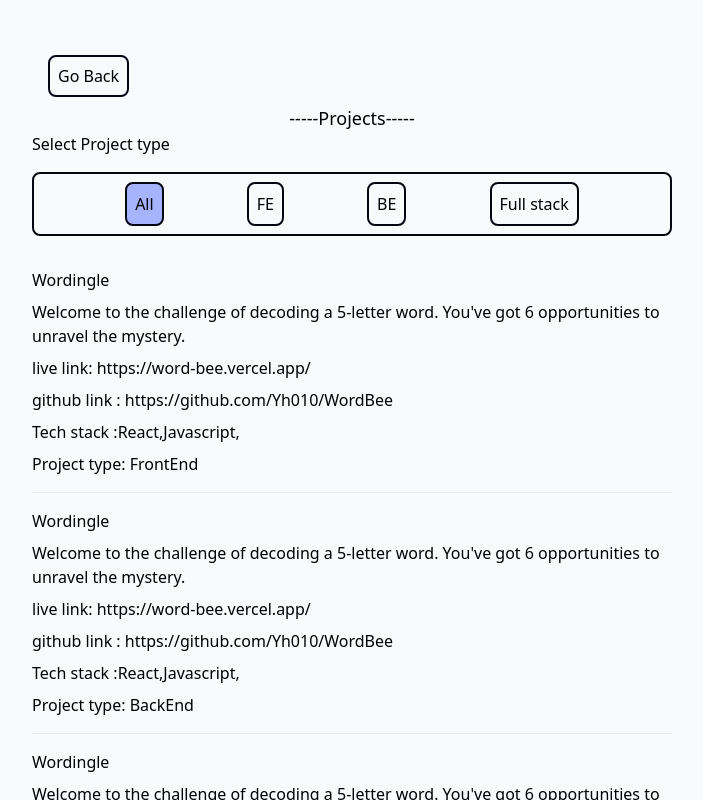
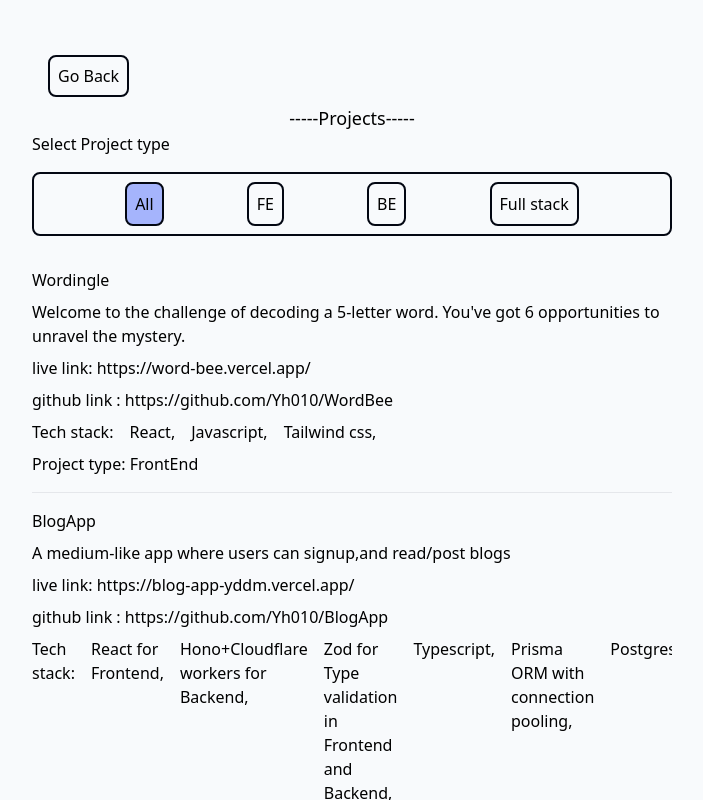
Before and after one commit to Yh010/Portfolio-v2, a React (Vite) app: page /projects in a window 1280 px wide. Shown: the whole page, without its empty margins (288-991 px from the left). Built offline with nearby package versions, Linux system fonts and the light colour scheme.

Commit message:
projects added

```diff
--- a/src/contactMe/ContactMe.tsx
+++ b/src/contactMe/ContactMe.tsx
@@ -1,6 +1,6 @@
 function ContactMe() {
   return (
-    <div className="flex justify-between items-center space-x-4 mb-14">
+    <div className="flex justify-between items-center space-x-4 mb-14 overflow-auto p-4">
       <div className="flex">
         <a
           className=" flex hover:text-blue-600 after:content-['_↗'] ..."
--- a/src/projects/projects.tsx
+++ b/src/projects/projects.tsx
@@ -3,44 +3,93 @@
 import usefilterStore from "../store";
 import { useState, useEffect } from "react";
 import { Link } from "react-router-dom";
-import ContactMe from "../contactMe/ContactMe";
 const projects: ProjectsArr = {
   object: [
     {
       projectName: "Wordingle",
       projectDescription:
         "Welcome to the challenge of decoding a 5-letter word. You've got 6 opportunities to unravel the mystery. ",
-      projectTechStack: ["React", "Javascript"],
+      projectTechStack: ["React", "Javascript", "Tailwind css"],
       liveLink: "https://word-bee.vercel.app/",
       githubLink: "https://github.com/Yh010/WordBee",
       projectType: ProjectType.FE,
     },
     {
-      projectName: "Wordingle",
+      projectName: "BlogApp ",
+      projectDescription:
+        "A medium-like app where users can signup,and read/post blogs",
+      projectTechStack: [
+        "React for Frontend",
+        "Hono+Cloudflare workers for Backend",
+        "Zod for Type validation in Frontend and Backend",
+        "Typescript",
+        "Prisma ORM with connection pooling",
+        "Postgres",
+        "JWT for authentication",
+        "Draft js for Rich text editor (coming soon)",
+        "Tailwind css",
+      ],
+      liveLink: "https://blog-app-yddm.vercel.app/",
+      githubLink: "https://github.com/Yh010/BlogApp",
+      projectType: ProjectType.FULL_STACK,
+    },
+    {
+      projectName: "SugarIt Website",
       projectDescription:
         "Welcome to the challenge of decoding a 5-letter word. You've got 6 opportunities to unravel the mystery. ",
-      projectTechStack: ["React", "Javascript"],
-      liveLink: "https://word-bee.vercel.app/",
-      githubLink: "https://github.com/Yh010/WordBee",
+      projectTechStack: [
+        "React",
+        "Javascript",
+        "Redux",
+        "Material-Tailwind css",
+      ],
+      liveLink: "https://sugarit.vercel.app/",
+      githubLink: "https://github.com/Yh010/Sugarit",
+      projectType: ProjectType.FE,
+    },
+    {
+      projectName: "Backend for Chess.com",
+      projectDescription:
+        "Welcome to the challenge of decoding a 5-letter word. You've got 6 opportunities to unravel the mystery. ",
+      projectTechStack: [
+        "Typescript",
+        "Websockets",
+        "Chess.js library for validation of moves",
+      ],
+      githubLink: "https://github.com/Yh010/Chess.com/tree/main/backend",
       projectType: ProjectType.BE,
     },
     {
-      projectName: "Wordingle",
+      projectName: "A-Better-Google-Photos (coming soon)",
       projectDescription:
         "Welcome to the challenge of decoding a 5-letter word. You've got 6 opportunities to unravel the mystery. ",
-      projectTechStack: ["React", "Javascript"],
-      liveLink: "https://word-bee.vercel.app/",
-      githubLink: "https://github.com/Yh010/WordBee",
+      projectTechStack: [
+        "React",
+        "Typescript",
+        "Tailwind",
+        "AWS S3",
+        "AWS Buckets",
+        "MongoDB",
+        "Face-api js",
+      ],
+      githubLink: "https://github.com/Yh010/Chess.com/tree/main/backend",
       projectType: ProjectType.FULL_STACK,
     },
     {
-      projectName: "Wordingle",
+      projectName: "AWS client using NodeJs",
       projectDescription:
         "Welcome to the challenge of decoding a 5-letter word. You've got 6 opportunities to unravel the mystery. ",
-      projectTechStack: ["React", "Javascript"],
-      liveLink: "https://word-bee.vercel.app/",
-      githubLink: "https://github.com/Yh010/WordBee",
-      projectType: ProjectType.FE,
+      projectTechStack: ["NodeJs", "Javascript", "AWS Buckets"],
+      githubLink: "https://github.com/Yh010/AWS-Client-nodejs",
+      projectType: ProjectType.BE,
+    },
+    {
+      projectName: "YouTube Backend (Pub Sub architecture using Redis)",
+      projectDescription:
+        "Welcome to the challenge of decoding a 5-letter word. You've got 6 opportunities to unravel the mystery. ",
+      projectTechStack: ["Redis", "Typescript"],
+      githubLink: "https://github.com/Yh010/Youtube",
+      projectType: ProjectType.BE,
     },
   ],
 };
@@ -93,13 +142,13 @@
                     <div>{proj.projectDescription}</div>
                   </div>
                   <div className="flex justify-between font-thin">
-                    <div> live link: {proj.liveLink}</div>
+                    {proj.liveLink && <div> live link: {proj.liveLink}</div>}
                   </div>
                   <div className="flex justify-between font-thin">
                     <div>github link : {proj.githubLink}</div>
                   </div>
-                  <div className="flex">
-                    Tech stack : {"   "}
+                  <div className="flex space-x-4">
+                    <div>Tech stack: </div>
                     {proj.projectTechStack.map((tech, index) => (
                       <div key={index}>
                         <div className="font-thin">{tech}, </div>
```
